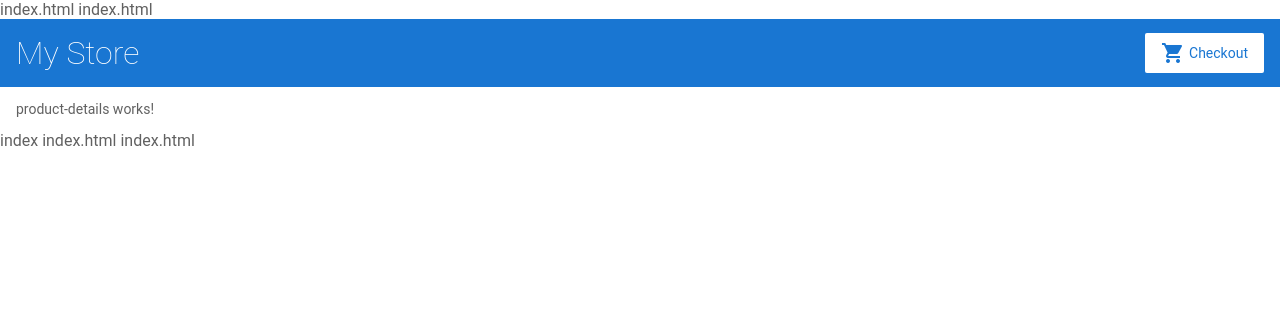
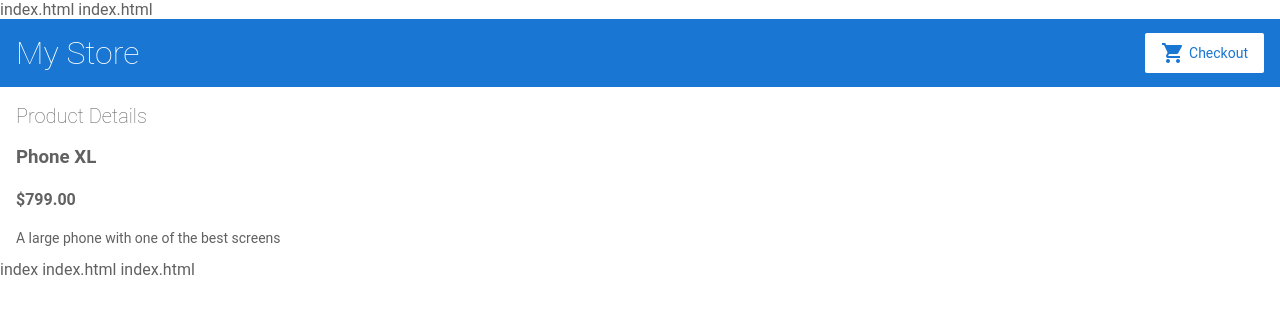
Before and after one commit to rattasakpengchata/angular-6dgugj, an Angular app: page /products/1 in a window 1280 px wide. Shown: the top 314 px of the page. Built offline with nearby package versions, Linux system fonts and the light colour scheme.

Commit message:
2 files modified

```diff
--- a/src/app/product-details/product-details.component.html
+++ b/src/app/product-details/product-details.component.html
@@ -1 +1,7 @@
-<p>product-details works!</p>
+<h2>Product Details</h2>
+
+<div *ngIf="product">
+  <h3>{{ product.name }}</h3>
+  <h4>{{ product.price | currency }}</h4>
+  <p>{{ product.description }}</p>
+</div>
--- a/src/app/product-details/product-details.component.ts
+++ b/src/app/product-details/product-details.component.ts
@@ -1,15 +1,23 @@
 import { Component, OnInit } from '@angular/core';
+import { ActivatedRoute } from '@angular/router';
 
+import { Product, products } from '../products';
 @Component({
   selector: 'app-product-details',
   templateUrl: './product-details.component.html',
   styleUrls: ['./product-details.component.css']
 })
 export class ProductDetailsComponent implements OnInit {
-
-  constructor() { }
+  product: Product | undefined;
+  constructor(private route: ActivatedRoute) { }
 
   ngOnInit(): void {
+    // First get the product id from the current route.
+  const routeParams = this.route.snapshot.paramMap;
+  const productIdFromRoute = Number(routeParams.get('productId'));
+
+  // Find the product that correspond with the id provided in route.
+  this.product = products.find(product => product.id === productIdFromRoute);
   }
 
 }
```
